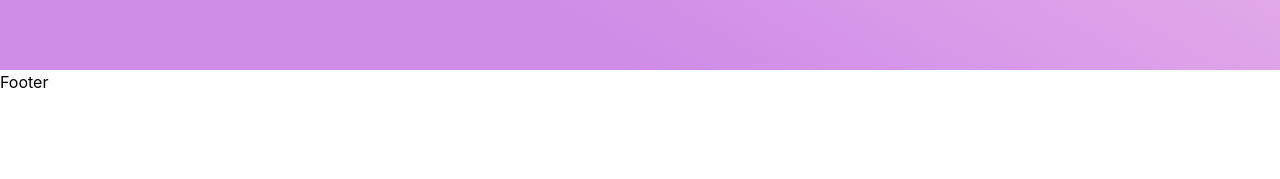
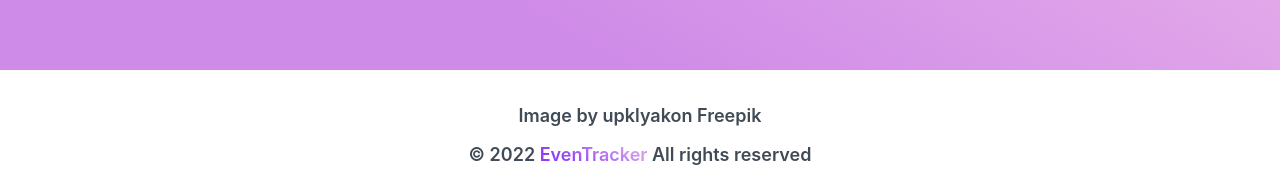
Before and after one commit to I-A11/event-tracker, a React (Create React App) app: page / in a window 1280 px wide. Shown: the part 1007-1186 px from the top of the page. Before the commit the page ends 1101 px from the top, so only its background shows below. Built offline with nearby package versions, Linux system fonts and the light colour scheme.

Commit message:
Create page footer.

```diff
--- a/src/component/Footer.js
+++ b/src/component/Footer.js
@@ -1,7 +1,23 @@
 import React from "react";
+// <a href="https://www.freepik.com/free-vector/pajamas-party-cartoon-web-banner-invitation_23068299.htm#page=2&query=mobile%20app&position=16&from_view=search">Image by upklyak</a> on Freepik
 
 const Footer = () => {
-  return <div>Footer</div>;
+  const date = new Date().getFullYear();
+  console.log(date);
+  return (
+    <div className='text-center mt-8 h-20 text-lg font-semibold text-gray-700'>
+      <div>
+        <a href='https://www.freepik.com/free-vector/pajamas-party-cartoon-web-banner-invitation_23068299.htm#page=2&query=mobile%20app&position=16&from_view=search'>
+          Image by upklyak
+        </a>
+        on Freepik
+      </div>
+      <div className='mt-3'>
+        © {date} <span className='text-gradient'>EvenTracker</span> All rights
+        reserved
+      </div>
+    </div>
+  );
 };
 
 export default Footer;
--- a/src/index.css
+++ b/src/index.css
@@ -46,6 +46,10 @@ h4 {
     display: flex;
     float: right;
   }
+  .imageWideScreen {
+    width: 300px;
+    height: 390px;
+  }
 }
 
 @media (min-width: 895px) {
--- a/src/pages/Home.js
+++ b/src/pages/Home.js
@@ -1,8 +1,6 @@
 import React from "react";
 import { GiPartyPopper } from "react-icons/gi";
 import Pajama from "../assets/images/pajama.jpg";
-
-// <a href="https://www.freepik.com/free-vector/pajamas-party-cartoon-web-banner-invitation_23068299.htm#page=2&query=mobile%20app&position=16&from_view=search">Image by upklyak</a> on Freepik
 
 const Home = () => {
   return (
```
